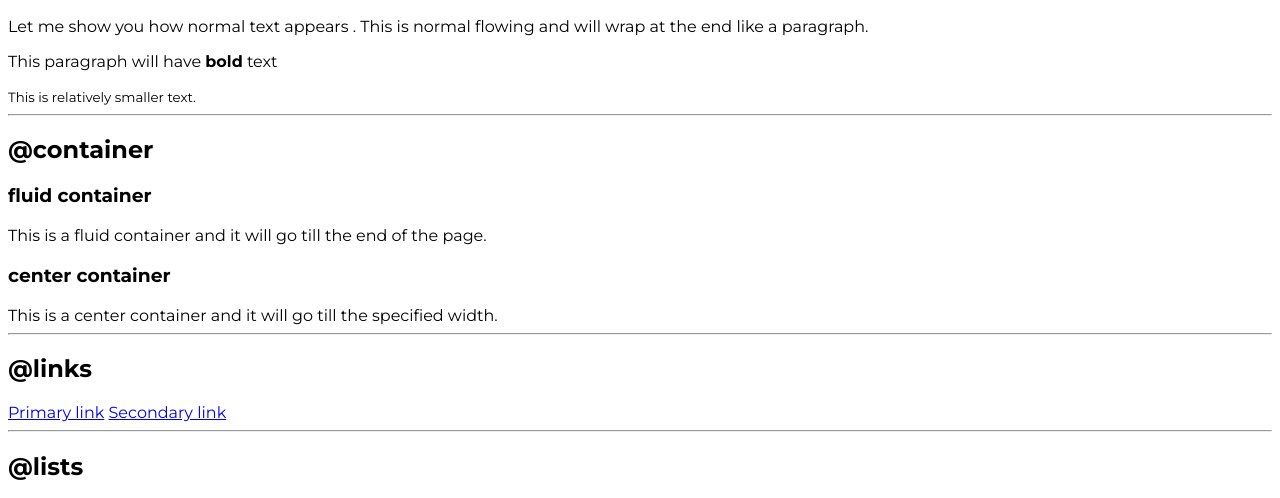
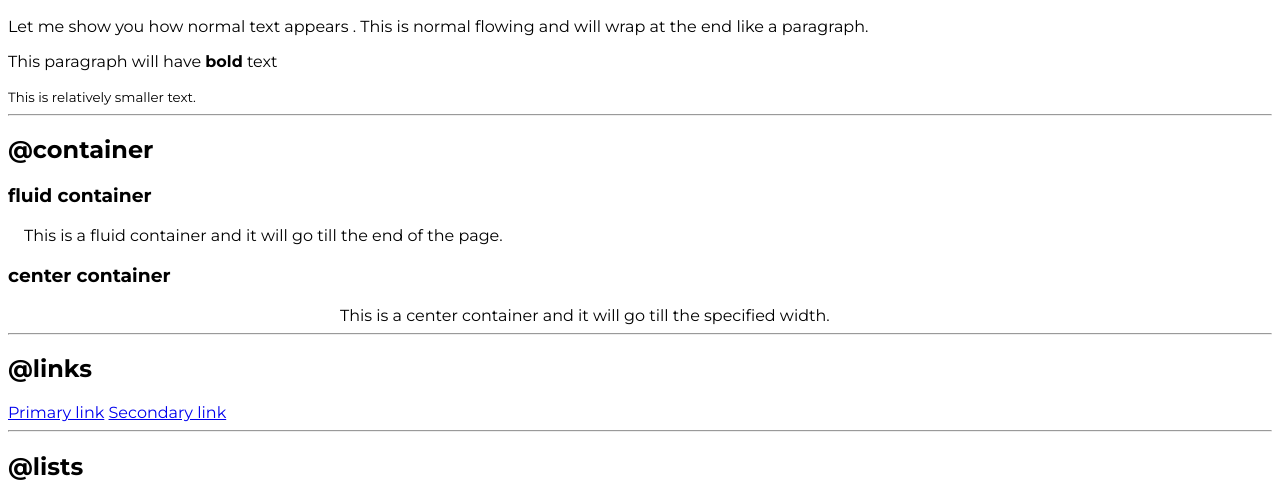
Before and after one commit to j24m/Neogcamp-lesson-3-live, a plain HTML site: page index.html in a window 1280 px wide. Shown: the part 282-780 px from the top of the page. Drawn offline with Linux system fonts and the light colour scheme.

Commit message:
container

```diff
--- a/index.html
+++ b/index.html
@@ -5,7 +5,7 @@
     <meta http-equiv="X-UA-Compatible" content="IE=edge">
     <meta name="viewport" content="width=device-width, initial-scale=1.0">
     <title>Component Library</title>
-    <link href="styles..css" rel="stylesheet" / >
+    <link href="styles..css" rel="stylesheet" />
 </head>
 <body>
    <h1>Adarsh Balika's component library</h1>
@@ -25,10 +25,10 @@
 
     <h2>@container</h2>
     <h3>fluid container</h3>
-    <div>This is a fluid container and it will go till the end of the page.</div>
+    <div class="container">This is a fluid container and it will go till the end of the page.</div>
 
     <h3>center container</h3>
-    <div>This is a center container and it will go till the specified width.</div>
+    <div class="container container-center">This is a center container and it will go till the specified width.</div>
 
     <hr>
 
--- a/styles..css
+++ b/styles..css
@@ -3,3 +3,12 @@ body
 {
     font-family: 'Montserrat', sans-serif;
 }
+/**container**/
+.container{
+    padding-left: 1rem ;
+    padding-right: 1rem;
+}
+.container-center{
+    max-width:600px ;
+    margin: auto;
+}
```
